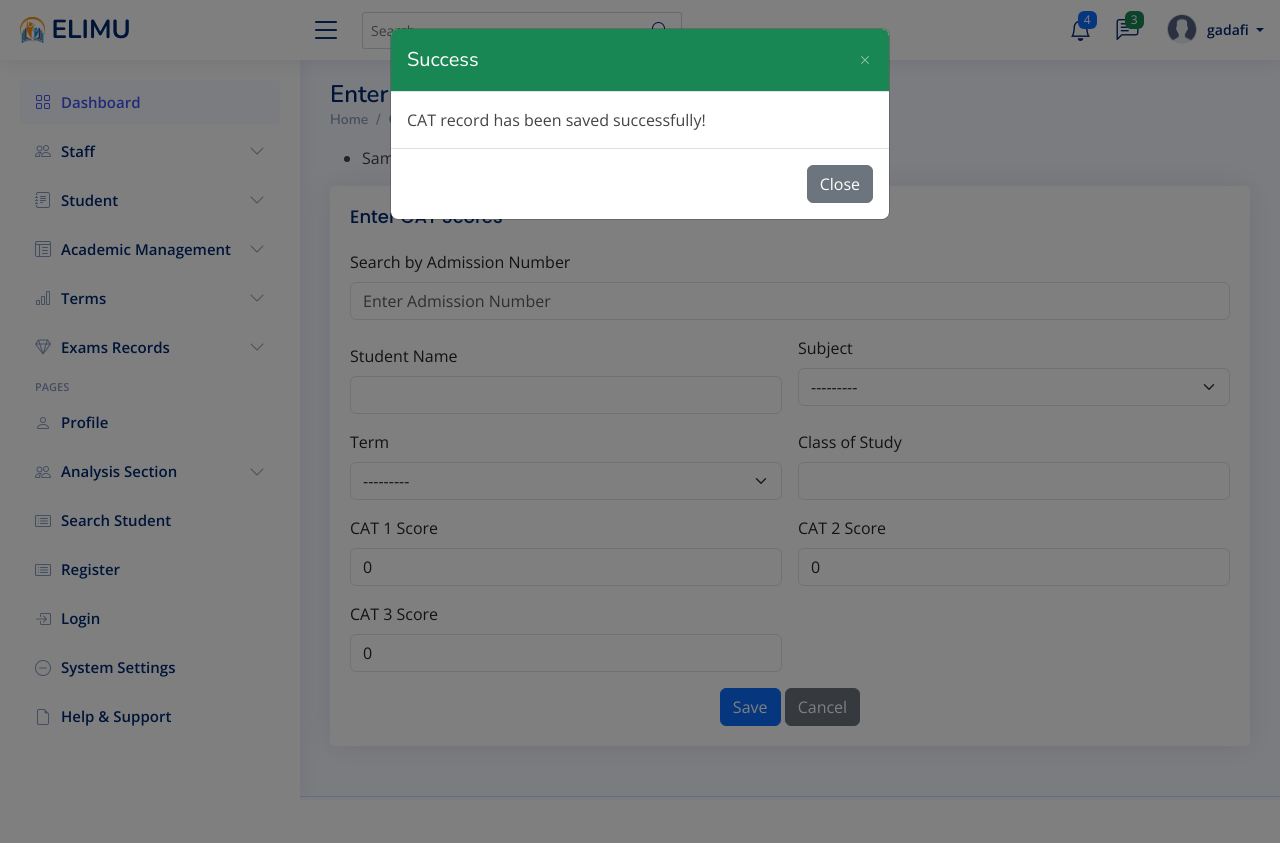
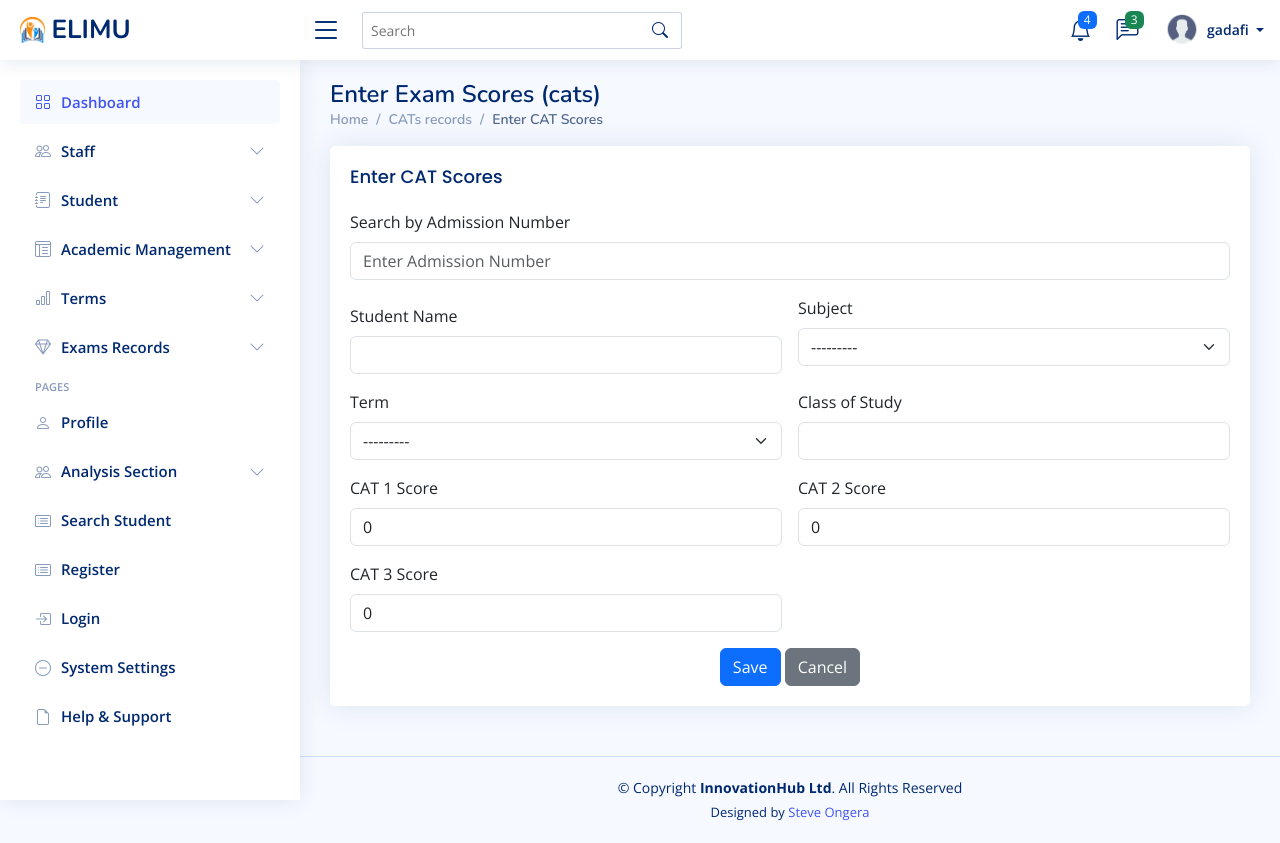
Before and after one commit to steve-ongera/EnezaElimuBackUp3, a Django app: page /cats/create/ in a window 1280 px wide. Before the commit the page ends 797 px from the top, so only its background shows below. Run offline with Django 5.2, Linux system fonts and the light colour scheme; a user stored in the database is signed in; data comes from the database, SQL or seed files in the repository; both versions use the stored data as it was after the commit; one stand-in notice (Sample message) is shown; some libraries are stand-ins or nearby versions.

Commit message:
made new changes

```diff
--- a/myapp/views.py
+++ b/myapp/views.py
@@ -1332,7 +1332,7 @@
                     return render(request, 'cats/cat_form.html', {'form': form})
 
             cat.save()
-            messages.success(request, "CAT created successfully.")
+            messages.success(request, "The  Exams record has been successfully created.")
             return redirect('cat_create')
     else:
         form = CATForm()
--- a/templates/cats/cat_form.html
+++ b/templates/cats/cat_form.html
@@ -13,13 +13,14 @@
     </nav>
 </div><!-- End Page Title -->
 
-{% if messages %}
-<ul class="messages">
+<div class="message-container" id="system-messages">
     {% for message in messages %}
-    <li{% if message.tags %} class="{{ message.tags }}"{% endif %}>{{ message }}</li>
+    <div class="alert-message alert-{{ message.tags }}">
+        {{ message }}
+        <span class="close-message">&times;</span>
+    </div>
     {% endfor %}
-</ul>
-{% endif %}
+</div>
 
 <section class="section">
     <div class="row">
@@ -147,39 +148,4 @@
 });
 </script>
 
-<!-- Success Modal -->
-<div class="modal fade" id="successModal" tabindex="-1" aria-labelledby="successModalLabel" aria-hidden="true">
-    <div class="modal-dialog">
-        <div class="modal-content">
-            <div class="modal-header bg-success text-white">
-                <h5 class="modal-title" id="successModalLabel">Success</h5>
-                <button type="button" class="btn-close btn-close-white" data-bs-dismiss="modal" aria-label="Close"></button>
-            </div>
-            <div class="modal-body">
-                CAT record has been saved successfully!
-            </div>
-            <div class="modal-footer">
-                <button type="button" class="btn btn-secondary" data-bs-dismiss="modal">Close</button>
-            </div>
-        </div>
-    </div>
-</div>
-
-<!-- Bootstrap JS and Popper.js -->
-<script src="https://cdn.jsdelivr.net/npm/@popperjs/core@2.11.6/dist/umd/popper.min.js"></script>
-<script src="https://cdn.jsdelivr.net/npm/bootstrap@5.2.3/dist/js/bootstrap.min.js"></script>
-
-<script>
-    document.addEventListener('DOMContentLoaded', function() {
-        {% if messages %}
-            {% for message in messages %}
-                {% if message.tags == 'success' %}
-                    var successModal = new bootstrap.Modal(document.getElementById('successModal'));
-                    successModal.show();
-                {% endif %}
-            {% endfor %}
-        {% endif %}
-    });
-</script>
-
 {% endblock %}
```
Also changed, not shown: db.sqlite3.
